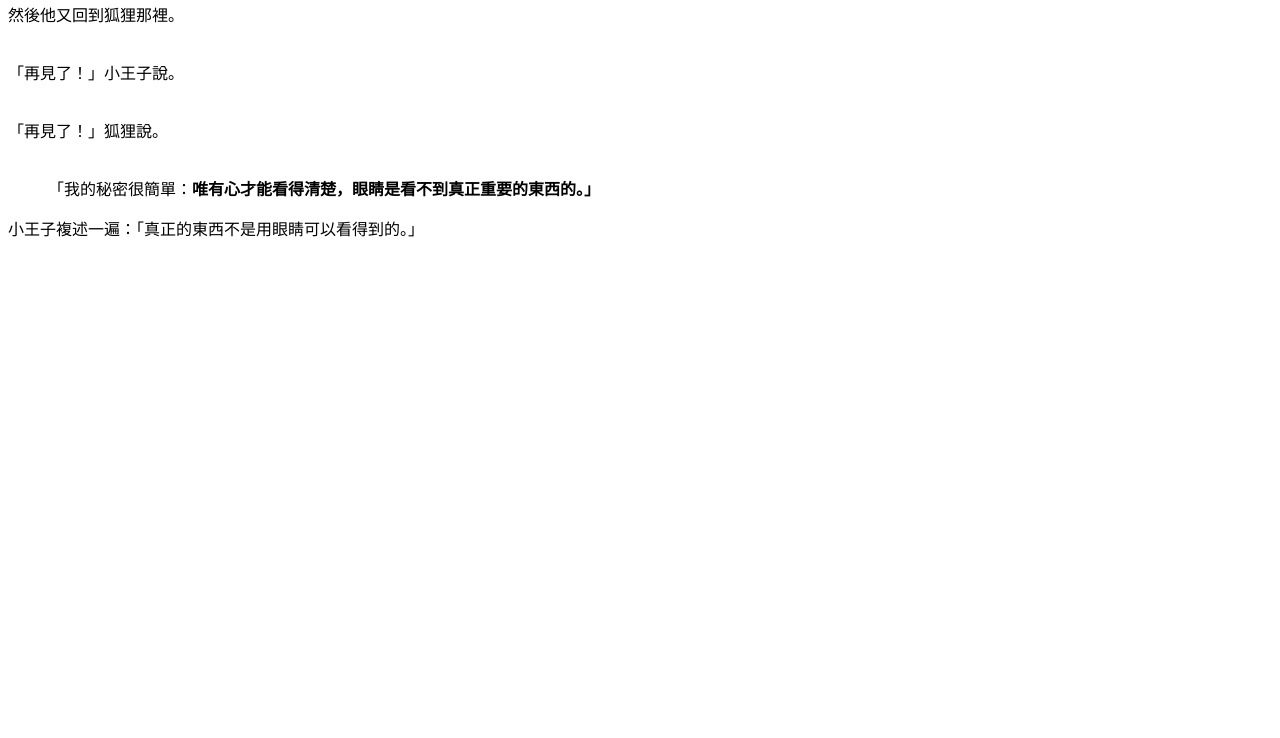
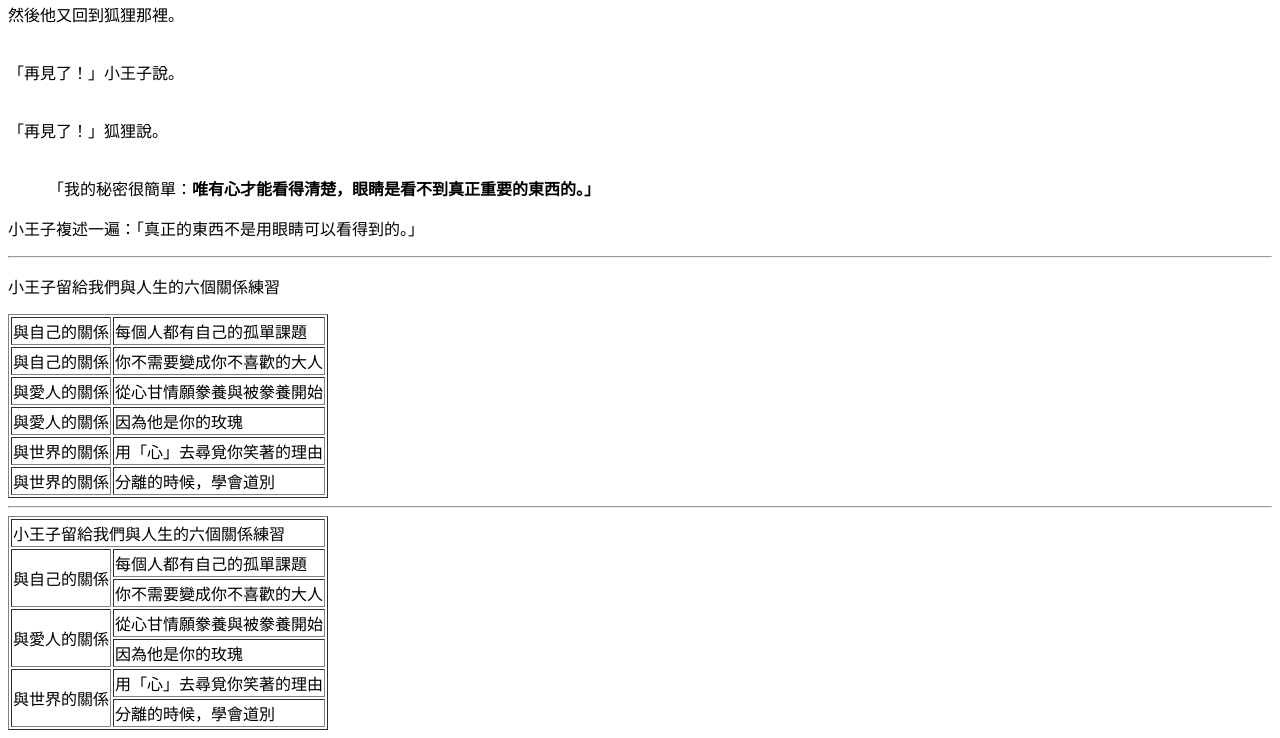
Before and after one commit to TeRRy1999/NTU-WEB-Homework1, a plain HTML site: page index.html in a window 1280 px wide. Shown: the part 203-941 px from the top of the page. Before the commit the page ends 800 px from the top, so only its background shows below. Drawn offline with Linux system fonts and the light colour scheme.

Commit message:
no message

```diff
--- a/index.html
+++ b/index.html
@@ -41,6 +41,77 @@
 
         <p>小王子複述一遍：「真正的東西不是用眼睛可以看得到的。」</p>
 
+    <hr>
+
+        <p>小王子留給我們與人生的六個關係練習</p>
+
+        <table border="1">
+            <tr>
+                <td>與自己的關係</td>
+                <td>每個人都有自己的孤單課題</td>
+            </tr>
+
+            <td>與自己的關係</td>
+                <td>你不需要變成你不喜歡的大人</td>
+
+            <tr >
+                 <td>與愛人的關係</td>
+                <td>從心甘情願豢養與被豢養開始</td>
+            </tr>
+
+            <tr>
+                 <td>與愛人的關係</td>
+                <td>因為他是你的玫瑰</td>
+            </tr>
+
+            <tr>
+                 <td>與世界的關係</td>
+                <td>用「心」去尋覓你笑著的理由</td>
+            </tr>
+
+            <tr>
+                 <td>與世界的關係</td>
+                <td>分離的時候，學會道別</td>
+            </tr>
+
+
+        </table>
+
+
+    <hr>
+
+        <table border="1">
+
+            <tr>
+                <td colspan="2">小王子留給我們與人生的六個關係練習</td>
+            </tr>
+
+            <tr>
+                <td rowspan="2">與自己的關係</td>
+                <td>每個人都有自己的孤單課題</td>
+            </tr>
+                <td>你不需要變成你不喜歡的大人</td>
+
+            <tr>
+                <td rowspan="2">與愛人的關係</td>
+                <td>從心甘情願豢養與被豢養開始</td>
+            </tr>
+
+            <tr>
+                <td>因為他是你的玫瑰</td>
+            </tr>
+
+            <tr>
+                <td rowspan="2">與世界的關係</td>
+                <td>用「心」去尋覓你笑著的理由</td>
+            </tr>
+
+            <tr>
+                <td>分離的時候，學會道別</td>
+            </tr>
+
+
+        </table>
 	</body>
 
 </html>
```
